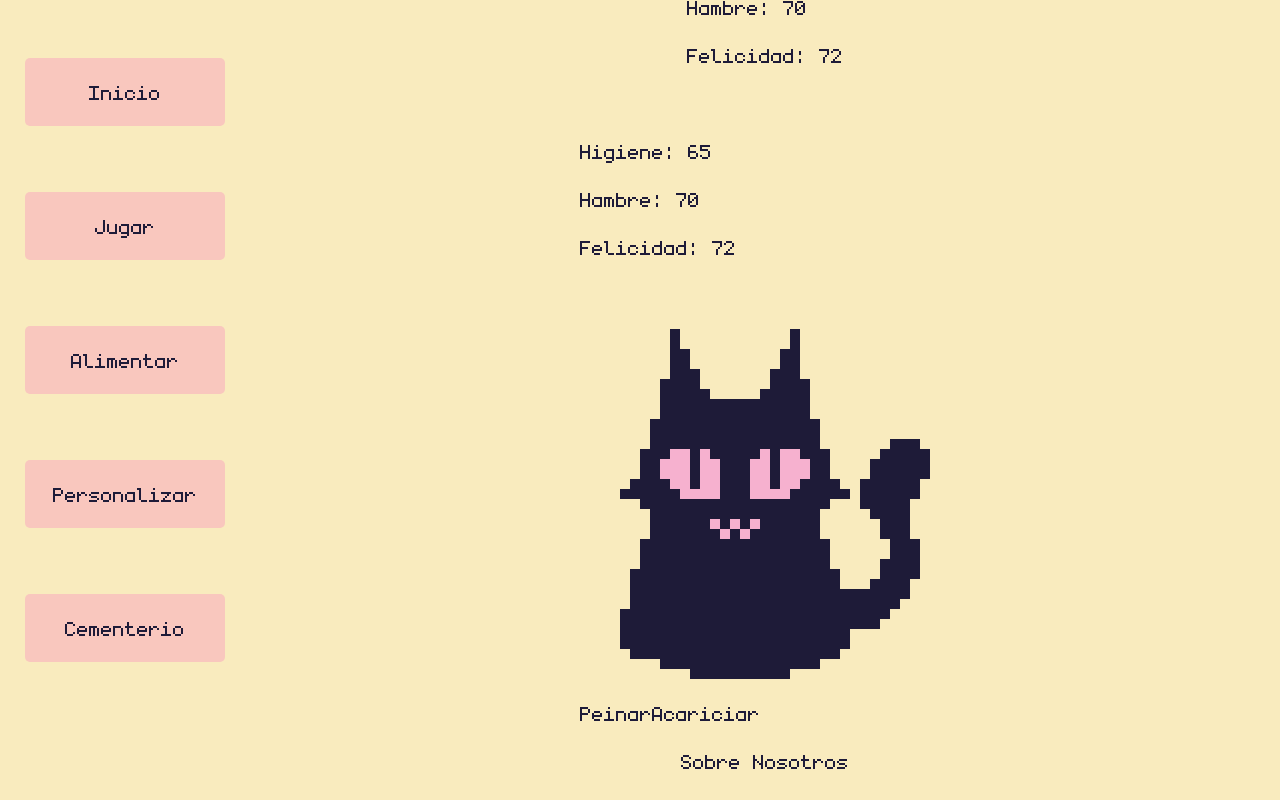
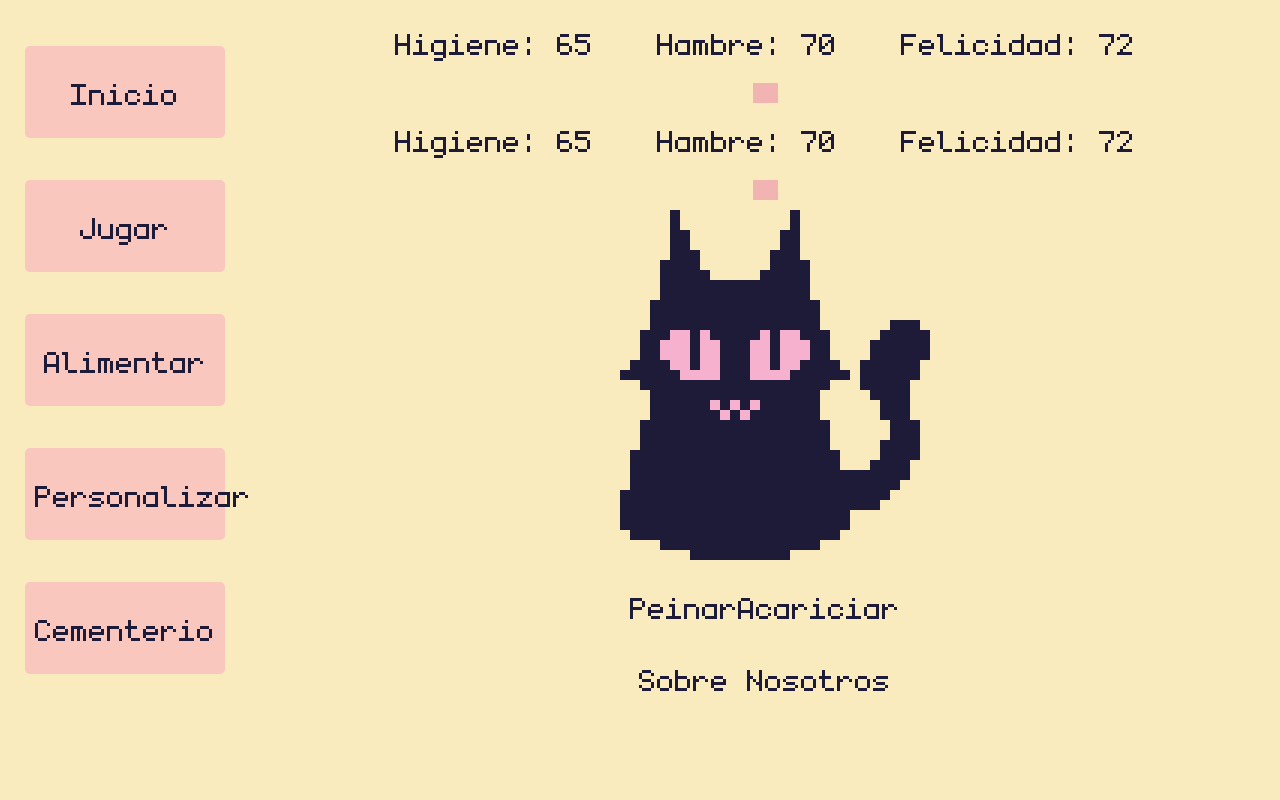
Before and after one commit to LuisGarrillo/tomo-kitten-next, a Next.js app: page /play in a window 1280 px wide. Built offline with nearby package versions, Linux system fonts and the light colour scheme.

Commit message:
update global styles

```diff
--- a/src/app/globals.css
+++ b/src/app/globals.css
@@ -26,7 +26,7 @@ body {
 }
 
 * {
-  font-size: 32px;
+  font-size: 48px;
   margin: 0;
   padding: 0;
   box-sizing: border-box;
@@ -72,3 +72,63 @@ main {
   justify-content: center;
   align-items: center;
 }
+
+.link {
+  opacity: 0.8;
+  transition: .2s;
+  pointer-events: none;
+}
+
+.link.active {
+  opacity: 1;
+  transition: .2s;
+  pointer-events: all;
+}
+
+
+.timer-wrapper{
+  width: 100%;
+  display: flex;
+  flex-direction: column;
+  justify-content: center;
+  align-items: center;
+}
+
+.timer-component {
+  display: flex;
+  flex-direction: column;
+  justify-content: baseline;
+  align-items: center;
+  height: 97px;
+}
+
+.timer {
+  display: flex;
+  justify-content: center;
+  gap: 64px;
+  width: 100%;
+
+  height: 100%;
+  transition: all .7s;
+}
+
+.timer.visible{
+  overflow: hidden;
+  height: 0;
+  transition: all .7s;
+}
+.timer p {
+  opacity: 1;
+  transition: 1.75s;
+}
+
+.timer.visible p {
+  opacity: 0;
+  transition: .4s;
+}
+
+.timer-component button {
+  background-color: #f2b3b3;
+  width: 25px;
+  height: 25px;
+}
```
